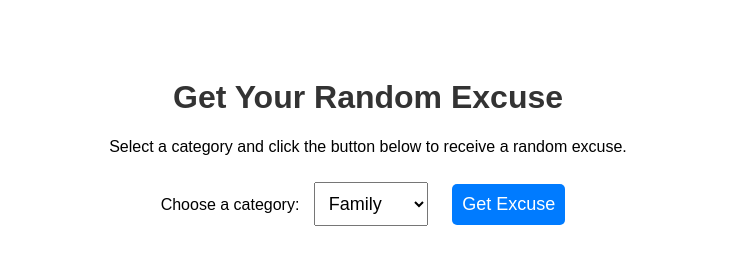
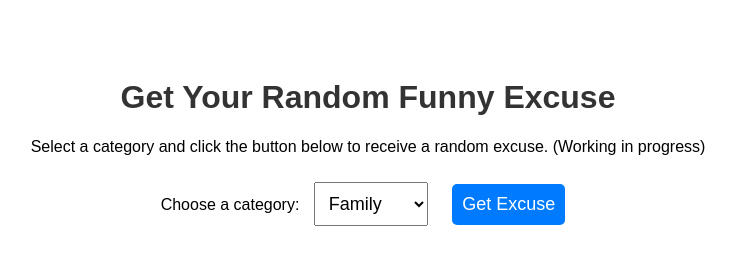
Before and after one commit to ayush-96/random-excuser.github.io, a plain HTML site: page index.html in a window 1280 px wide. Shown: the whole page, without its empty margins (272-1008 px from the left). Drawn offline with Linux system fonts and the light colour scheme.

Commit message:
Update index.html

```diff
--- a/index.html
+++ b/index.html
@@ -33,8 +33,8 @@
 </head>
 <body>
 
-    <h1>Get Your Random Excuse</h1>
-    <p>Select a category and click the button below to receive a random excuse.</p>
+    <h1>Get Your Random Funny Excuse</h1>
+    <p>Select a category and click the button below to receive a random excuse. (Working in progress)</p>
 
     <label for="category">Choose a category:</label>
     <select id="category">
```
